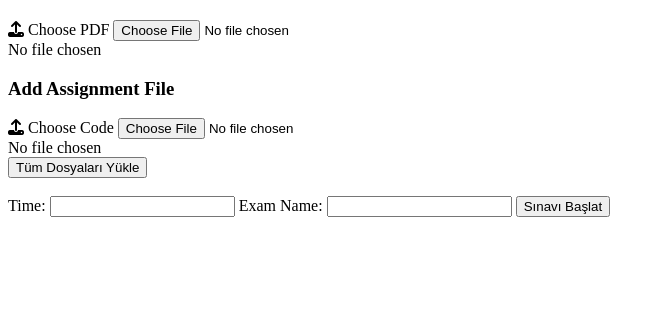
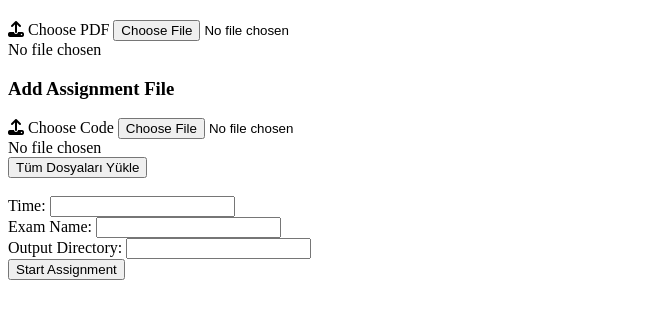
Before and after one commit to commoncodebase-ccb/safeCodeProvider, a Django app: template safeCodeProvider/teacher/templates/teacher_home.html in a window 1280 px wide. Shown: the part 186-505 px from the top of the page, without its empty margins (0-665 px from the left). Run offline with Django 5.2, Linux system fonts and the light colour scheme; the template is opened without the code that fills it, so the values that code supplies are empty.

Commit message:
output_directiry button is added and other input spaces is added in div

```diff
--- a/safeCodeProvider/teacher/templates/teacher_home.html
+++ b/safeCodeProvider/teacher/templates/teacher_home.html
@@ -51,13 +51,24 @@
 
     <br><br>
 
-    <label>Time:</label>
-    <input type="text" id="exam_time">
+    <div class="form-container">
+        <div class="form-control">
+            <label for="exam_time">Time:</label>
+            <input type="text" id="exam_time">
+        </div>
 
-    <label>Exam Name:</label>
-    <input type="text" id="exam_name">
+        <div class="form-control">
+            <label for="exam_name">Exam Name:</label>
+            <input type="text" id="exam_name">
+        </div>
 
-    <button onclick="startExam()">Sınavı Başlat</button>
+        <div class="form-control">
+            <label for="output_directory">Output Directory:</label>
+            <input type="text" id="output_directory">
+        </div>
+
+        <button onclick="startExam()">Start Assignment</button>
+    </div>
 
     <script>
         /*function uploadFile(inputId, fileType) {
@@ -147,6 +158,8 @@
         function startExam() {
             let time = document.getElementById("exam_time").value;
             let exam_name = document.getElementById("exam_name").value;
+            let outputDirectory = document.getElementById("output_directory").value;
+
 
             if (!time || !exam_name) {
                 alert("Lütfen sınav adı ve süresini girin.");
```
